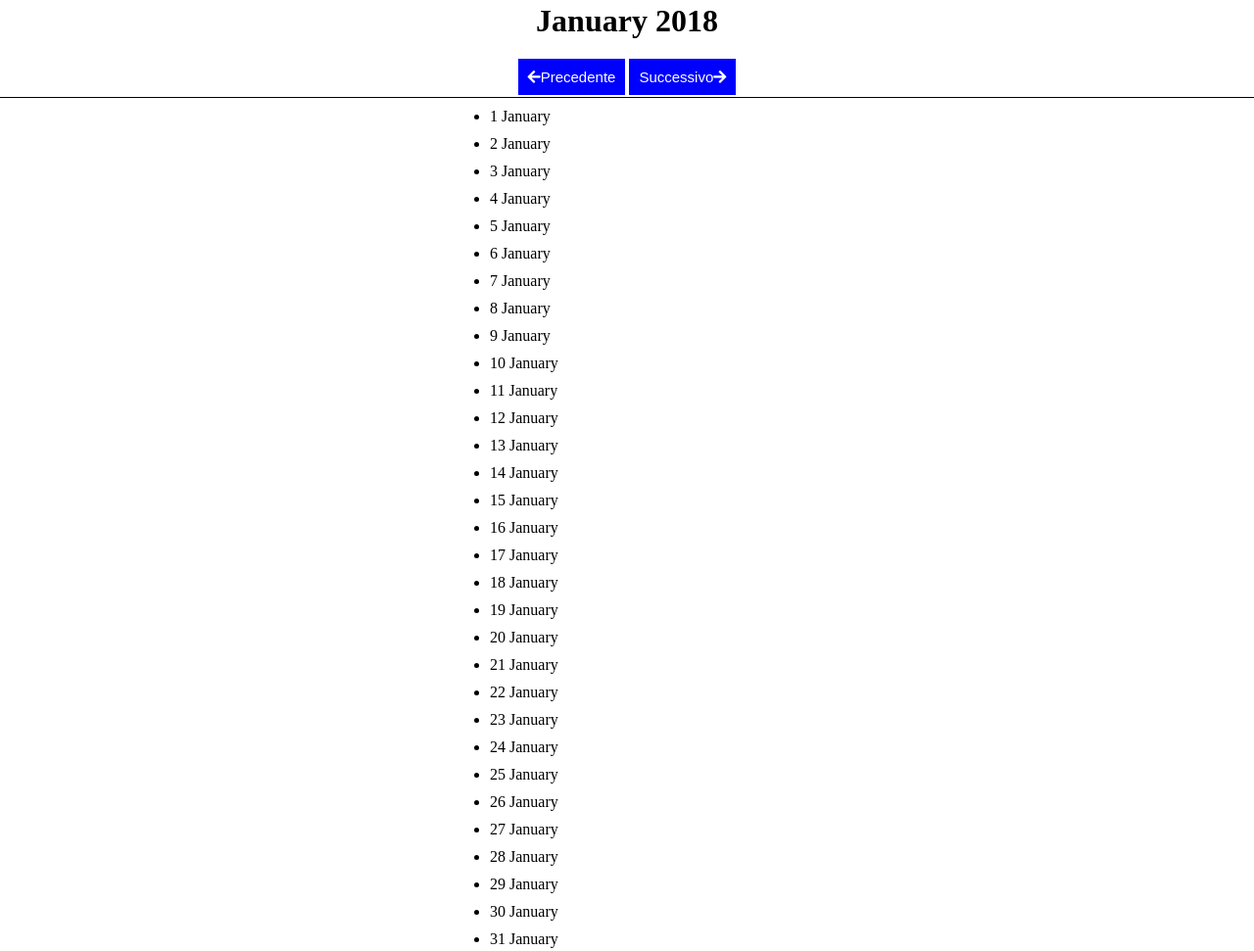
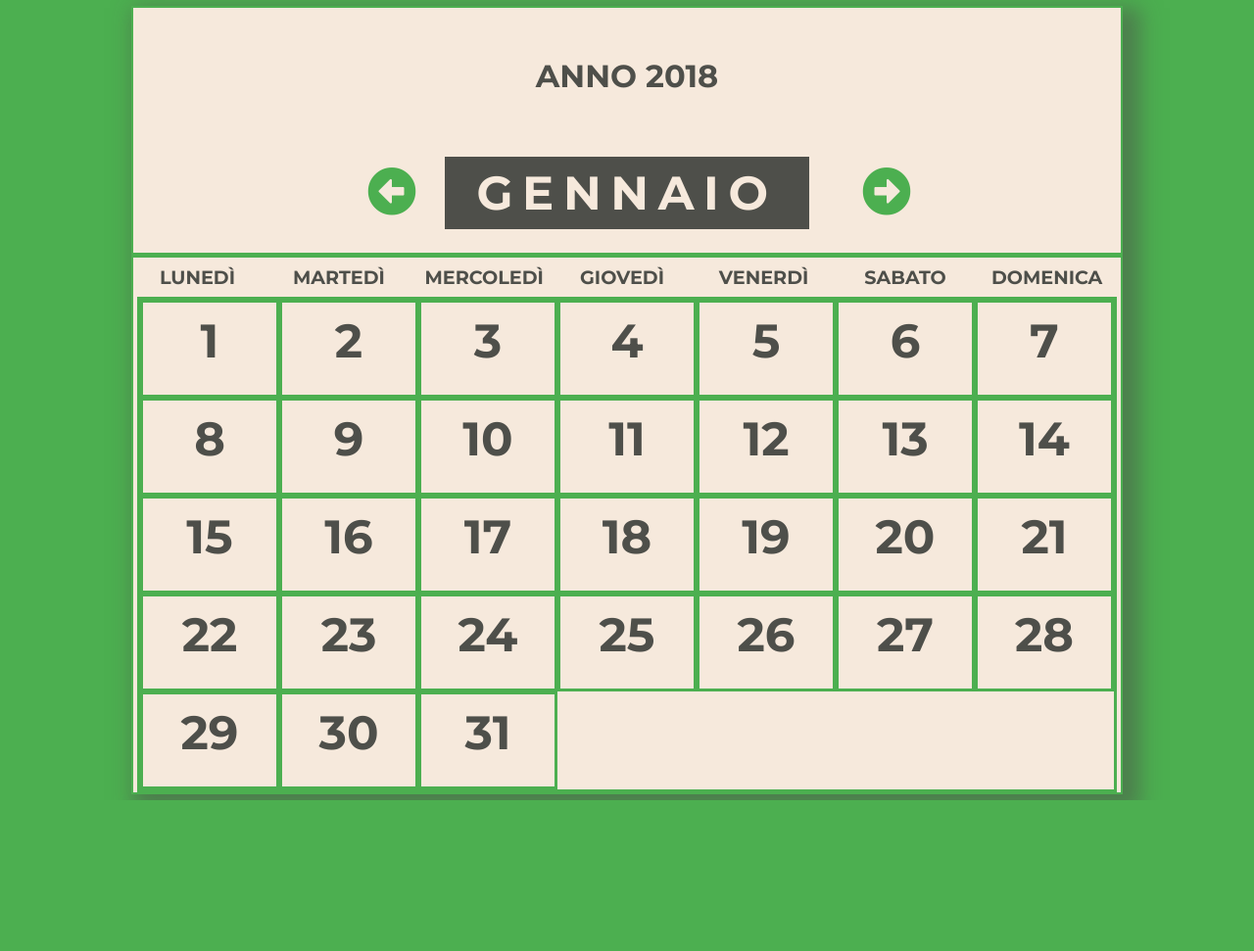
Before and after one commit to felice7/ajax-ex-calendar, a plain HTML site: page index.html in a window 1280 px wide. Shown: the whole page at 98% size. After the commit the page ends 817 px from the top, so only its background shows below. Drawn offline with nearby package versions, Linux system fonts and the light colour scheme; no server answers.

Commit message:
esercizio riveduto e corretto in scrittura e graficamente

```diff
--- a/index.html
+++ b/index.html
@@ -1,44 +1,49 @@
 <!DOCTYPE html>
-<html lang="en" dir="ltr">
+<html lang="it" dir="ltr">
 
 <head>
   <meta charset="utf-8">
-  <meta name="viewport" content="width=device-width, <initial-scale=1.0">
+  <meta name="viewport" content="width=device-width, initial-scale=1.0">
+  <title></title>
   <link rel="stylesheet" href="https://use.fontawesome.com/releases/v5.11.2/css/all.css" integrity="sha384-KA6wR/X5RY4zFAHpv/CnoG2UW1uogYfdnP67Uv7eULvTveboZJg0qUpmJZb5VqzN" crossorigin="anonymous">
+  <link href="https://fonts.googleapis.com/css?family=Montserrat:400,700&display=swap" rel="stylesheet">
   <script src="https://cdnjs.cloudflare.com/ajax/libs/moment.js/2.24.0/moment.min.js"></script>
+  <script src="https://cdnjs.cloudflare.com/ajax/libs/moment.js/2.24.0/locale/it.js"></script>
+  <script src="https://ajax.googleapis.com/ajax/libs/jquery/3.4.1/jquery.min.js"></script>
   <script src="https://cdn.jsdelivr.net/npm/handlebars@latest/dist/handlebars.js"></script>
-  <script src="https://ajax.googleapis.com/ajax/libs/jquery/3.4.1/jquery.min.js"></script>
   <link rel="stylesheet" href="style.css">
-  <title>Calendario festivita'</title>
-
 </head>
 
 <body>
-
-  <header>
-    <h1><span id="mese-corrente"></span> 2018</h1>
-    <div class="navigazione_mesi">
-      <button id="mese_prec"><i class="fas fa-arrow-left"></i>Precedente</button>
-      <button id="mese_succ">Successivo<i class="fas fa-arrow-right"></i></button>
+  <main>
+    <header>
+      <h1>ANNO 2018</h1>
+      <div class="month_nav">
+        <span class="button_container"><button id="mese_prec"><i class="fas fa-arrow-alt-circle-left"></i></button></span>
+        <strong id="mese_corrente"></strong>
+        <span class="button_container"><button id="mese_succ"><i class="fas fa-arrow-alt-circle-right"></i></button></span>
+      </div>
+    </header>
+    <div id="giorni_settimana">
+      <span>Lunedì</span>
+      <span>Martedì</span>
+      <span>Mercoledì</span>
+      <span>Giovedì</span>
+      <span>Venerdì</span>
+      <span>Sabato</span>
+      <span>Domenica</span>
     </div>
-  </header>
-  <main>
-    <ul id="calendario">
-
-
-    </ul>
+    <div id="calendario">
+    </div>
   </main>
 
-  <script id="giorno-template" type="text/x-handlebars-template">
-    <li data-giorno="{{ standard_day }}">{{ day }}</li>
+  <script id="day-template" type="text/x-handlebars-template">
+    <div class="day_box" data-day="{{date}}">
+                <span>{{ day }}</span>
+            </div>
+        </script>
 
-</script>
-
-
-
-
-
-  <script src="script.js"></script>
+  <script src="script.js" charset="utf-8"></script>
 </body>
 
 </html>
--- a/script.js
+++ b/script.js
@@ -1,115 +1,142 @@
-$(document).ready(function() {
+$(document).ready(function(){
 
-  var template_html = $('#giorno-template').html();
+    var template_html = $('#day-template').html();
     var template_function = Handlebars.compile(template_html);
 
-  var data_iniziale = '2018-01-01';
-  var moment_iniziale = moment(data_iniziale);
-  stampa_mese(moment_iniziale);
-  stampa_festivita(moment_iniziale);
+
+    var start_date = '2018-01-01';
+    var start_moment = moment(start_date);
+
+    display_month(start_moment);
+
+    //intercetto il click sul button
+    $('#mese_succ').click(function(){
+        //devo aggiungere 1 al mese corrente
+        start_moment.add(1, 'months');
+        //leggo il mese corrente
+        var mese_corrente = $('#mese_corrente').text();
+
+        //se clicco e rimango su gennaio
+        if (mese_corrente == 'Gennaio') {
+            //fai comparire button prec
+            $('#mese_prec').show();
+        }
+        //se mi trovo su dicembre
+        if (mese_corrente == 'Dicembre') {
+            //fai scomparire icona succ
+            $('#mese_succ').hide();
+            alert('fine calendario');
+        } else {
+            //visualizzo il calendario aggiornato
+            display_month(start_moment);
+        }
+    });
 
     //intercetto il click
-  $('#mese_succ').click(function() {
+    $('#mese_prec').click(function(){
 
-    //aggiungo un mese con la funzione add
-    moment_iniziale.add(1, 'months');
-    //visualizzo il calendario aggiornato
-    stampa_mese(moment_iniziale);
-    stampa_festivita(moment_iniziale);
+        start_moment.subtract(1, 'months');
+        var mese_corrente = $('#mese_corrente').text();
 
+        if (mese_corrente == 'Dicembre') {
+            $('#mese_succ').show();
+        }
+
+        //Controllare se il mese è valido
+        if (mese_corrente == 'Gennaio') {
+            //fai scomparire icona prec
+            $('#mese_prec').hide();
+            alert('fine calendario');
+        } else {
+            //visualizza calendario aggiornato
+            display_month(start_moment);
+        }
     });
 
-  //intercetto il click sul mese Precedente
-  $('#mese_prec').click(function() {
-
-    //tolgo un mese con la funzione subtract
-    moment_iniziale.subtract(1, 'months');
-    stampa_mese(moment_iniziale);
-    stampa_festivita(moment_iniziale);
-
-  });
-
-  function stampa_mese(data_mese) {
-    //resetto il calendario
+    //per stampare i giorni del mese da visualizzare
+    function display_month(data_moment){
+        //svuoto il calendario
         $('#calendario').empty();
 
-    //clono la data del mese per poter sommare i giorni
-    var data_mese_giorno = moment(data_mese);
-    //recupero i giorni del mese da visualizzare
-    var giorni_mese = data_mese.daysInMonth();
-    var mese_testuale = data_mese.format('MMMM');
+        //clono l'oggetto per usarlo per il data-day
+        var date = data_moment.clone();
 
-    //imposto il titolo con il mese corrente
-    $('#mese-corrente').text(mese_testuale);
+        //numero giorni del mese da visualizzare
+        var days_of_month = date.daysInMonth();
+        //mese testuale
+        var text_month = date.format('MMMM');
+        text_month = text_month.charAt(0).toUpperCase() + text_month.slice(1);
+        //giorno della settimana in numero
+        var day_of_week = date.day();
+        //mese in numero
+        var month = date.month();
+        //anno in numero
+        var year = date.year();
 
-    //con un ciclo for disegno tutti i giorni del giorni_mese
-    for (var i = 1; i <= giorni_mese; i++) {
+        //inserisco in modo dinamico il mese che appare come titolo
+        $('#mese_corrente').text(text_month);
 
-      var giorno_standard = data_mese.format('YYYY-MM-') + formatta_giorno(i);
-      var placeholder = {
-        day: i + ' ' + mese_testuale,
-        standard_day: data_mese_giorno.format('YYYY-MM-DD')
+        //stampo dei li vuoti per i giorni mancanti dall'inizio
+        display_empty_block(day_of_week);
+        //stampo i giorni
+        display_days(days_of_month, date);
+        //richiamo funzione per stampare le festività
+        display_holiday(start_moment);
     };
-      var html_finale = template_function(placeholder);
-      $('#calendario').append(html_finale);
 
-      data_mese_giorno.add(1, 'days');
+    //stampo blocchi vuoti ad inizio mese per giorni mancanti
+    function display_empty_block(day_position) {
+        //se il primo è domenica appendi 6 vuoti
+        if (day_position == 0 ) {
+            for (var k = 0; k < 6; k++) {
+                $('#calendario').append('<div class="day_box"></div>');
+            }
+        } else if (2 <= day_position <= 6) {
+            for (var j = 0; j < (day_position - 1); j++) {
+                $('#calendario').append('<div class="day_box"></div>');
+            }
         }
     }
 
-  function stampa_festivita(data_mese) {
+    //funzione per stampare i giorni
+    function display_days(days_of_month, date) {
+        //ciclo for per stampare i giorni del mese e data-day
+        for (var i = 1; i <= days_of_month; i++) {
+            //uso template handlebars
+            var context = {
+                'day': i,
+                'date': date.format('YYYY-MM-DD')
+            };
+            var html_finale = template_function(context);
+            $('#calendario').append(html_finale);
+            //aggiungo un giorno all'oggetto clonato
+            date.add(1, 'days');
+        }
+    }
+
+    //funzione per stampare le festività
+    function display_holiday(data_moment) {
         $.ajax({
             'url': 'https://flynn.boolean.careers/exercises/api/holidays',
             'method': 'GET',
             'data': {
-        'year': 2018,
-        'month': data_mese.month()
+                'year': data_moment.year(),
+                'month': data_moment.month()
             },
-      'success': function(data) {
-        var festivita = data.response;
-        for (var i = 0; i < festivita.length; i++) {
-          var festivita_corrente = festivita[i];
-          var data_festa = festivita_corrente.date;
-          var nome_festa = festivita_corrente.name;
-
-          $('#calendario li').each(function(){
-            var giorno_li = $(this).attr('data-giorno');
-            //controllo se il giorno del calendario e' un giorno di festivita
-            if (giorno_li == data_festa) {
-              $(this).addClass('festa');
-              $(this).append(' - ' + nome_festa);
-
+            'success': function(data){
+                //mi restituisce un array con le festività mensili
+                var holidays = data.response;
+                //scorro l'array delle festività
+                for (var i = 0; i < holidays.length; i++) {
+                    var holiday_date = holidays[i].date;
+                    var holiday_name = holidays[i].name;
+                    //controllo se la data è uguale a data-id, aggiungo classe vacation e append il nome della festività
+                    $('.day_box[data-day="'+ holiday_date +'"]').addClass('vacation').append('<span class="holiday">' + holiday_name + '</span>');
                 }
-
-          })
-
-        }
-
             },
-      'error': function() {
-        alert('errore');
+            'error': function(data){
+                alert('error');
             }
         });
     }
-
-  function formatta_giorno(giorno) {
-    if (giorno < 10) {
-      return '0' + giorno;
-
-    } else {
-      return giorno;
-    }
-
-  }
-
 });
-
-
-
-
-
-
-
-
-
-//
--- a/style.css
+++ b/style.css
@@ -1,55 +1,120 @@
-*{
-  margin: 0;
-  padding: 0;
+* {
   box-sizing: border-box;
+}
 
+body {
+  background-color: #4CAF50;
+  color: #4E4F4A;
+  min-height: 100vh;
+  font-family: 'Montserrat';
+  font-weight: 700;
+  display: flex;
+  align-items: center;
+  justify-content: center;
+}
+
+main {
+  background-color: #F6E9DC;
+  box-shadow: 0px 0px 0px 2px #4CAF50, 10px 10px 20px 10px rgba(78, 79, 74, 0.5);
 }
 
 header {
+  width: 1000px;
+  height: 150px;
+  margin: 50px auto;
+  text-align: center;
+}
+
+header::after {
+  content: '';
+  width: 1000px;
+  height: 2px;
+  display: inline-block;
+  margin-top: 30px;
+  /* flex-basis: 980px; */
+}
+
+.button_container {
+  display: inline-block;
+  width: 65px;
+  margin: 30px;
+}
+
+#prev_month {
+  display: none;
+}
+
+#mese_prec,
+#mese_succ {
+  font-size: 50px;
+  color: #4CAF50;
+  background-color: transparent;
+  padding: 20px;
+  border: none;
+}
+
+#mese_corrente {
+  display: inline-block;
+  font-size: 3rem;
+  font-weight: 700;
+  background-color: #4E4F4A;
+  color: #F6E9DC;
+  letter-spacing: 0.2em;
+  padding: .5rem 2rem;
+  text-transform: uppercase;
+}
+
+#giorni_settimana {
+  border-top: 5px solid #4CAF50;
+  border-bottom: none;
+  vertical-align: middle;
+}
+
+#giorni_settimana span {
+  width: 130px;
+  display: inline-block;
+  text-transform: uppercase;
+  font-size: 1.2rem;
+  text-align: center;
+  font-weight: bold;
+  color: #4E4F4A;
+  margin-right: 10px;
+  padding: .5rem;
+}
+
+#calendario {
+  width: 1000px;
+  display: flex;
+  flex-wrap: wrap;
+  margin: auto;
+  border: 3px solid #4CAF50;
+}
+
+.day_box {
+  width: calc(100% / 7);
   height: 100px;
+  border: 3px solid #4CAF50;
+  padding: 10px;
   display: flex;
   flex-direction: column;
+  justify-content: space-between;
+  font-size: 3rem;
+  font-weight: 700;
   text-align: center;
-  justify-content: center;
-  align-items: center;
-  border-bottom: 1px solid black;
-
 }
 
-
-header h1 {
-  margin-bottom: 20px;
-
+.day_box.vacation {
+  background-color:#4CAF50;
+  color: #4E4F4A;
+  font-weight: bold;
 }
 
-.navigazione_mesi button {
-  background-color: blue;
-  color: white;
-  font-size: 15px;
-  border: 0;
-  padding: 10px;
+.day_box.vacation span:last-child {
+  text-align: center;
 }
 
-main {
-  width: 300px;
-  margin: 0 auto;
-
+.holiday {
+  font-size: 12px;
 }
 
-#calendario li {
-  margin: 10px;
-}
-
-.festa {
-  color: red;
-}
-
-
-
-
-
-
-
-
-
 /*
```
Lines whose indentation alone changed are shown as unchanged.
